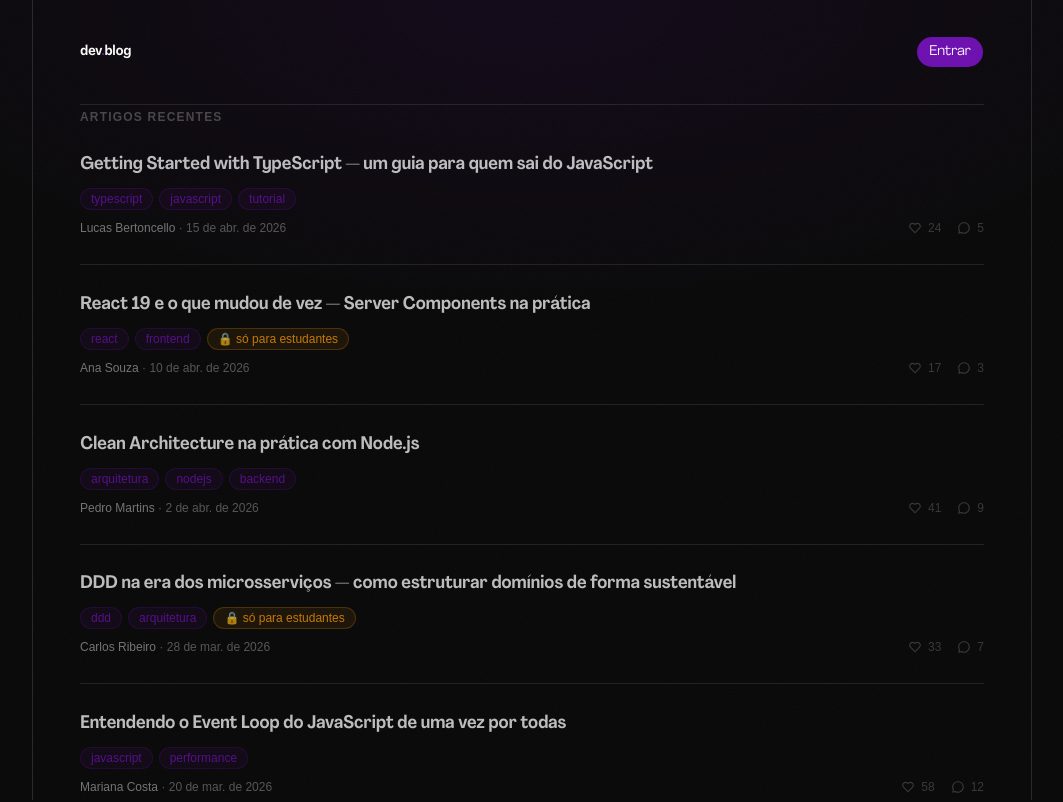
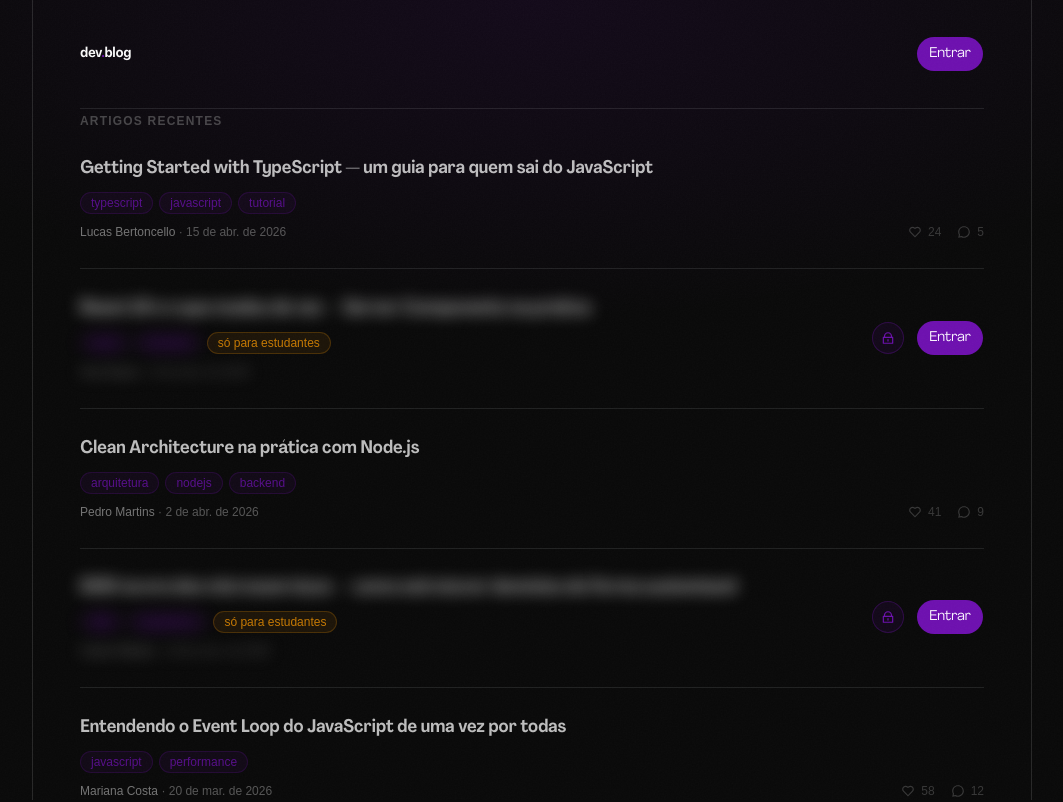
Before and after one commit to lucaspbertoncello/blog, a React (Vite) app in the folder blog-frontend/: page / in a window 1280 px wide. Shown: the top 802 px of the page, without its empty margins (108-1171 px from the left). Built offline with nearby package versions, Linux system fonts and the light colour scheme; no server answers.

Commit message:
feat(feed): blur student-only articles and show lock with login prompt

```diff
--- a/blog-frontend/src/features/feed/FeedModel.ts
+++ b/blog-frontend/src/features/feed/FeedModel.ts
@@ -1,5 +1,26 @@
 import { MOCK_ARTICLES } from "./mock-data";
+import { useAuthStore } from "@/domain/auth/stores/useAuthStore";
+import { useUserStore } from "@/domain/users/stores/useUserStore";
+import { useShallow } from "zustand/react/shallow";
 
 export function useFeedModel() {
-  return { articles: MOCK_ARTICLES };
+  const authStore = useAuthStore(
+    useShallow((state) => ({
+      isAuthenticated: state.isAuthenticated,
+      clearAuthTokens: state.clearAuthTokens,
+    }))
+  );
+  const userStore = useUserStore(
+    useShallow((state) => ({
+      account: state.account,
+      hasAdminAccess: state.hasAdminAccess,
+      hasWriterAccess: state.hasWriterAccess,
+    }))
+  );
+
+  return {
+    articles: MOCK_ARTICLES,
+    userStore,
+    authStore,
+  };
 }
--- a/blog-frontend/src/features/feed/FeedView.tsx
+++ b/blog-frontend/src/features/feed/FeedView.tsx
@@ -1,13 +1,12 @@
-import { RiHeartLine, RiChat3Line } from "@remixicon/react";
+import { RiHeartLine, RiChat3Line, RiLockLine } from "@remixicon/react";
 import { Button } from "@/shared/components/common/button";
 import { AnimateIn } from "@/shared/components/custom/AnimateIn";
 import { cn } from "@/shared/lib/utils";
-import type { Article } from "./types";
 import { Link } from "@tanstack/react-router";
+import type { useFeedModel } from "./FeedModel";
+import { toast } from "sonner";
 
-type FeedViewProps = {
-  articles: Article[];
-};
+export type FeedViewProps = ReturnType<typeof useFeedModel>;
 
 function formatDate(iso: string): string {
   return new Intl.DateTimeFormat("pt-BR", {
@@ -17,7 +16,12 @@ function formatDate(iso: string): string {
   }).format(new Date(iso));
 }
 
-export function FeedView({ articles }: FeedViewProps) {
+export function FeedView(props: FeedViewProps) {
+  const { articles, userStore, authStore } = props;
+
+  const { account, hasAdminAccess, hasWriterAccess } = userStore;
+  const { clearAuthTokens, isAuthenticated } = authStore;
+
   return (
     <div className="relative min-h-screen bg-background text-foreground">
       {/* === Atmospheric depth: radial purple glow from page top === */}
@@ -57,11 +61,21 @@ export function FeedView({ articles }: FeedViewProps) {
               dev<span className="text-primary">.</span>blog
             </span>
             <div className="flex items-center gap-3">
-              <Button size="sm">
+              {!isAuthenticated ? (
                 <Link from="/" to="/auth/signin">
-                  Entrar
+                  <Button>Entrar</Button>
                 </Link>
+              ) : (
+                <Button
+                  variant="destructive"
+                  onClick={() => {
+                    clearAuthTokens();
+                    toast.success("Você deslogou de sua conta");
+                  }}
+                >
+                  Sair
                 </Button>
+              )}
             </div>
           </header>
         </AnimateIn>
@@ -82,12 +96,25 @@ export function FeedView({ articles }: FeedViewProps) {
                 delay={220 + index * 65}
                 className={cn("border-b border-border", index === articles.length - 1 && "border-0")}
               >
-                <article className="group flex cursor-pointer flex-col gap-2.5 py-7">
-                  <h2 className="font-sans text-lg leading-snug font-semibold tracking-tight text-foreground/75 transition-colors duration-200 group-hover:text-foreground">
+                <article className="group flex cursor-pointer items-center gap-6 py-7">
+                  {/* Left: article content */}
+                  <div className="flex flex-1 flex-col gap-2.5">
+                    <h2
+                      className={cn(
+                        "font-sans text-lg leading-snug font-semibold tracking-tight text-foreground/75 transition-colors duration-200 group-hover:text-foreground",
+                        article.visibility === "students_only" && "select-none blur-sm",
+                      )}
+                    >
                       {article.title}
                     </h2>
 
-                  <div className="flex flex-wrap gap-1.5">
+                    <div className="flex flex-wrap items-center gap-1.5">
+                      <div
+                        className={cn(
+                          "flex flex-wrap gap-1.5",
+                          article.visibility === "students_only" && "pointer-events-none select-none blur-sm",
+                        )}
+                      >
                         {article.tags.map((tag) => (
                           <span
                             key={tag}
@@ -96,20 +123,27 @@ export function FeedView({ articles }: FeedViewProps) {
                             {tag}
                           </span>
                         ))}
+                      </div>
                       {article.visibility === "students_only" && (
                         <span className="rounded-full border border-amber-500/20 bg-amber-500/8 px-2.5 py-0.5 font-inter text-xs font-medium text-amber-500/75">
-                        🔒 só para estudantes
+                          só para estudantes
                         </span>
                       )}
                     </div>
 
                     <footer className="flex items-center justify-between">
-                    <span className="font-inter text-xs text-muted-foreground/50">
+                      <span
+                        className={cn(
+                          "font-inter text-xs text-muted-foreground/50",
+                          article.visibility === "students_only" && "select-none blur-sm",
+                        )}
+                      >
                         <strong className="font-medium text-muted-foreground/70">{article.authorName}</strong>
                         {" · "}
                         {formatDate(article.createdAt)}
                       </span>
 
+                      {article.visibility !== "students_only" && (
                         <div className="flex gap-4">
                           <button className="flex items-center gap-1.5 font-inter text-xs text-muted-foreground/30 transition-colors hover:text-primary">
                             <RiHeartLine className="size-3.5" />
@@ -121,7 +155,21 @@ export function FeedView({ articles }: FeedViewProps) {
                             {article.commentCount}
                           </button>
                         </div>
+                      )}
                     </footer>
+                  </div>
+
+                  {/* Right: lock icon + login button, vertically centered */}
+                  {article.visibility === "students_only" && (
+                    <div className="flex shrink-0 items-center gap-3">
+                      <div className="flex size-8 items-center justify-center rounded-full border border-primary/30 bg-primary/10">
+                        <RiLockLine className="size-3.5 text-primary" />
+                      </div>
+                      <Link from="/" to="/auth/signin">
+                        <Button>Entrar</Button>
+                      </Link>
+                    </div>
+                  )}
                 </article>
               </AnimateIn>
             );
```
Lines whose indentation alone changed are shown as unchanged.
